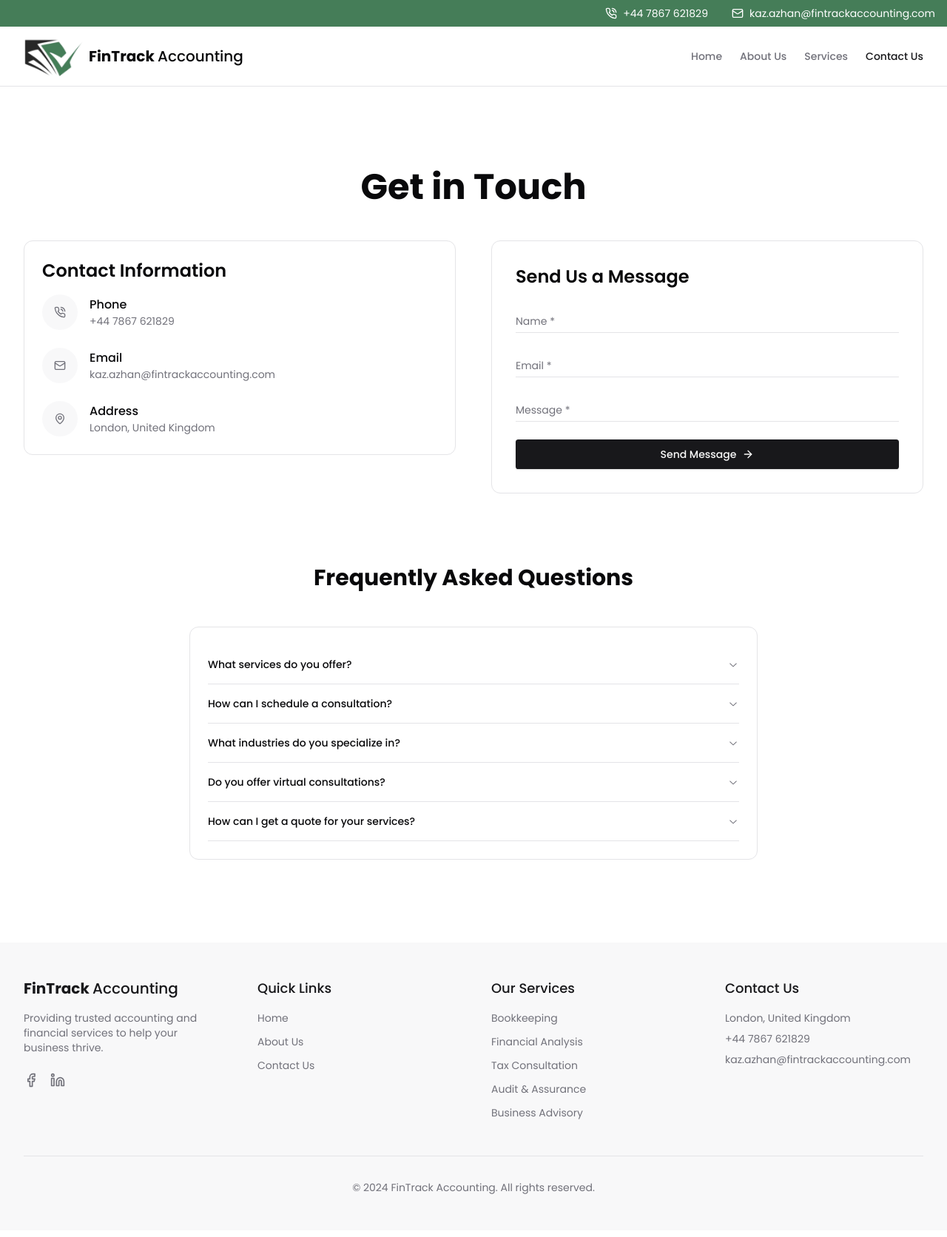
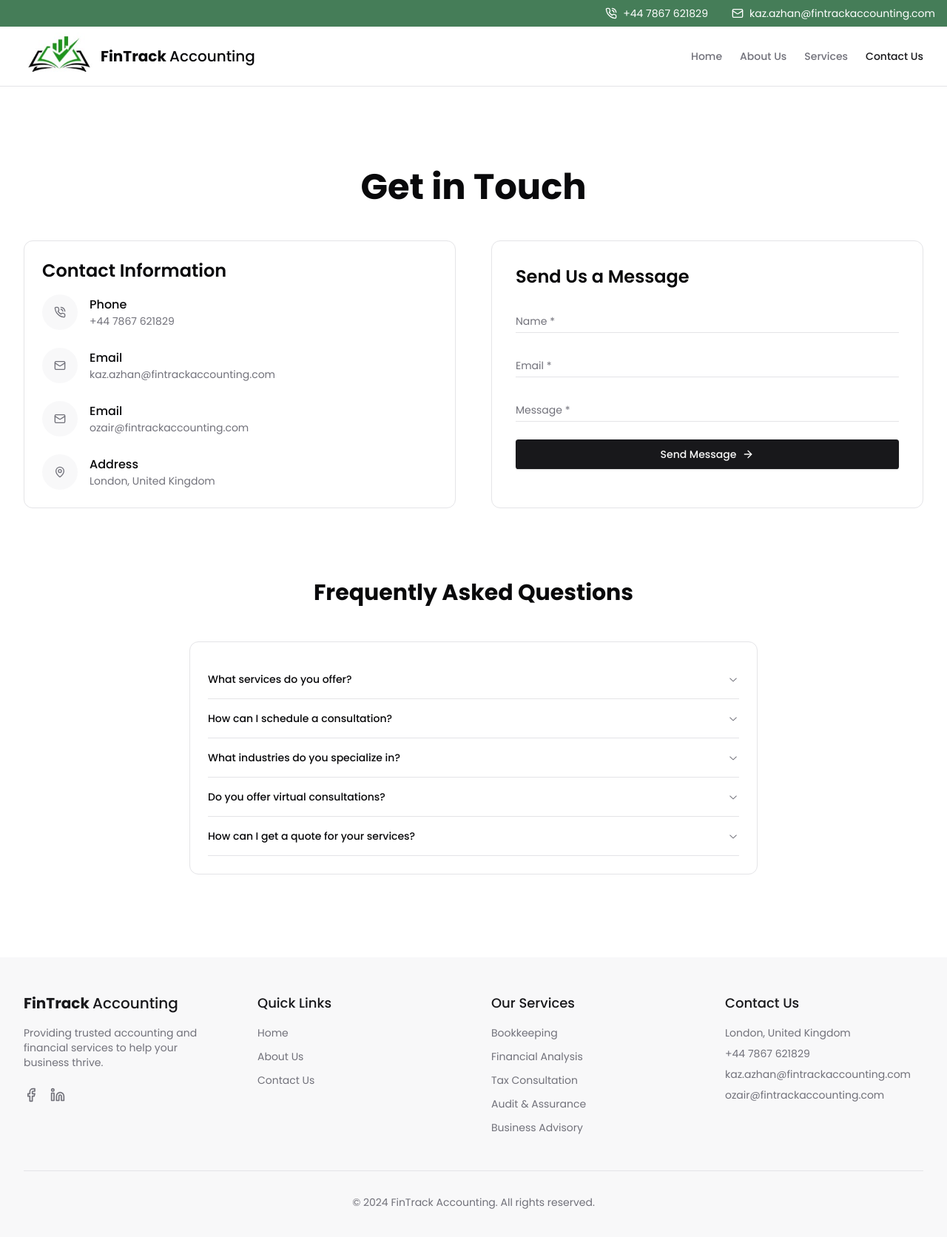
Before and after one commit to MAhsen23/fintrack, a Next.js app: page /contact in a window 1280 px wide. Shown: the top 1672 px of the page at 74% size. Built offline with nearby package versions, Linux system fonts and the light colour scheme.

Commit message:
Change the logo and add the new email address

```diff
--- a/src/components/contact/Contact.tsx
+++ b/src/components/contact/Contact.tsx
@@ -9,6 +9,7 @@ import { Card, CardContent } from "@/components/ui/card"
 const contactInfo = [
     { icon: <PhoneCall className="h-4 w-4" />, title: 'Phone', lines: ['+44 7867 621829'] },
     { icon: <Mail className="h-4 w-4" />, title: 'Email', lines: ['kaz.azhan@fintrackaccounting.com'] },
+    { icon: <Mail className="h-4 w-4" />, title: 'Email', lines: ['ozair@fintrackaccounting.com'] },
     { icon: <MapPin className="h-4 w-4" />, title: 'Address', lines: ['London, United Kingdom'] },
 ]
 
--- a/src/components/footer/Footer.tsx
+++ b/src/components/footer/Footer.tsx
@@ -13,11 +13,11 @@ export default function Footer() {
                             Providing trusted accounting and financial services to help your business thrive.
                         </p>
                         <div className="flex space-x-4">
-                            <a href="#" className="transition-colors text-muted-foreground hover:text-primary duration-300">
+                            <a href="https://www.facebook.com/profile.php?id=61566973631676" className="transition-colors text-muted-foreground hover:text-primary duration-300">
                                 <Facebook className="w-5 h-5" />
                                 <span className="sr-only">Facebook</span>
                             </a>
-                            <a href="#" className="transition-colors text-muted-foreground hover:text-primary duration-300">
+                            <a href="https://www.linkedin.com/company/fintrack-acounting/" className="transition-colors text-muted-foreground hover:text-primary duration-300">
                                 <Linkedin className="w-5 h-5" />
                                 <span className="sr-only">LinkedIn</span>
                             </a>
@@ -47,6 +47,7 @@ export default function Footer() {
                             <li>London, United Kingdom</li>
                             <li>+44 7867 621829</li>
                             <li>kaz.azhan@fintrackaccounting.com</li>
+                            <li>ozair@fintrackaccounting.com</li>
                         </ul>
                     </div>
                 </div>
--- a/src/components/header/Header.tsx
+++ b/src/components/header/Header.tsx
@@ -96,7 +96,7 @@ export default function Header() {
             >
                 <div className="container mx-auto px-4 md:px-8 flex h-20 items-center justify-between">
                     <Link href="/" className="flex items-center space-x-2">
-                        <img src="/logo.png" alt="Fin Track Logo" className="h-20 w-20" />
+                        <img src="/logo.jpg" alt="Fin Track Logo" className="h-16 w-24" />
                         <p className="inline-block font-bold text-xl">FinTrack <span className="font-medium">Accounting</span></p>
                     </Link>
                     <nav className="hidden md:flex space-x-6">
```
Also changed, not shown: public/logo.jpg (added).
